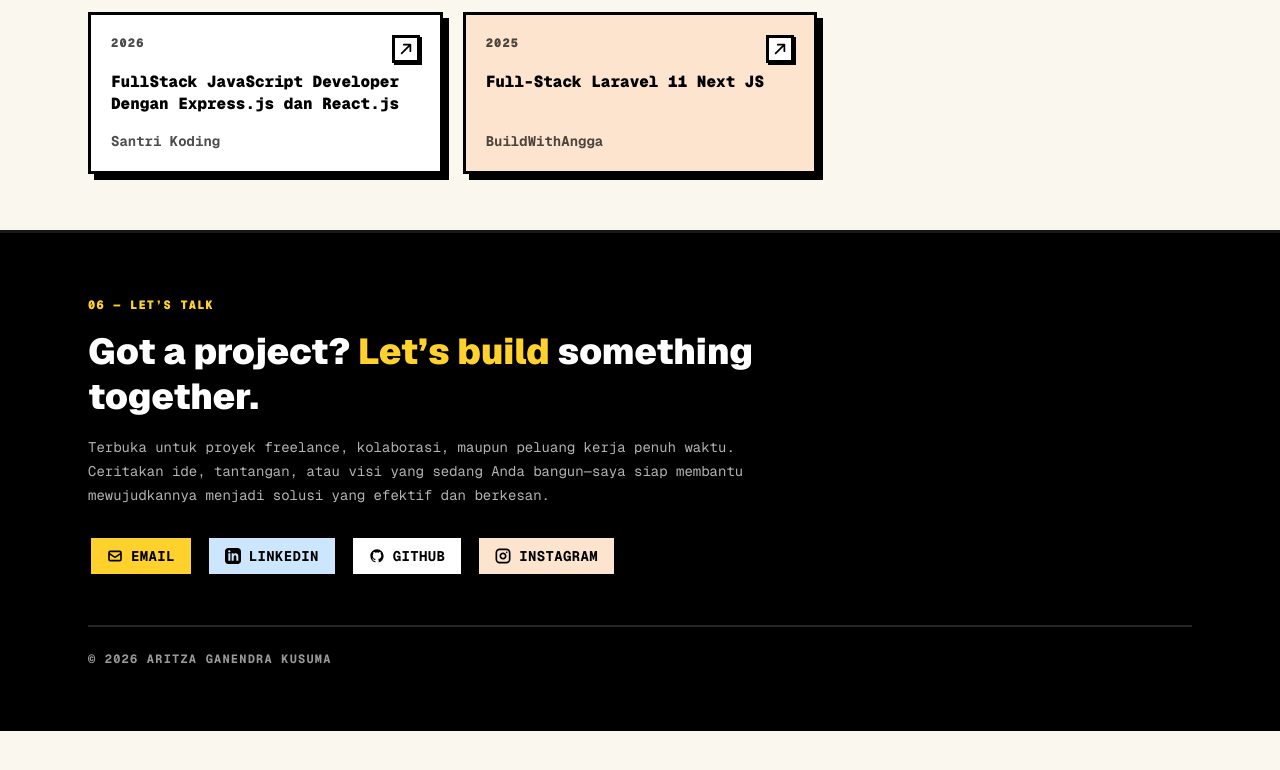
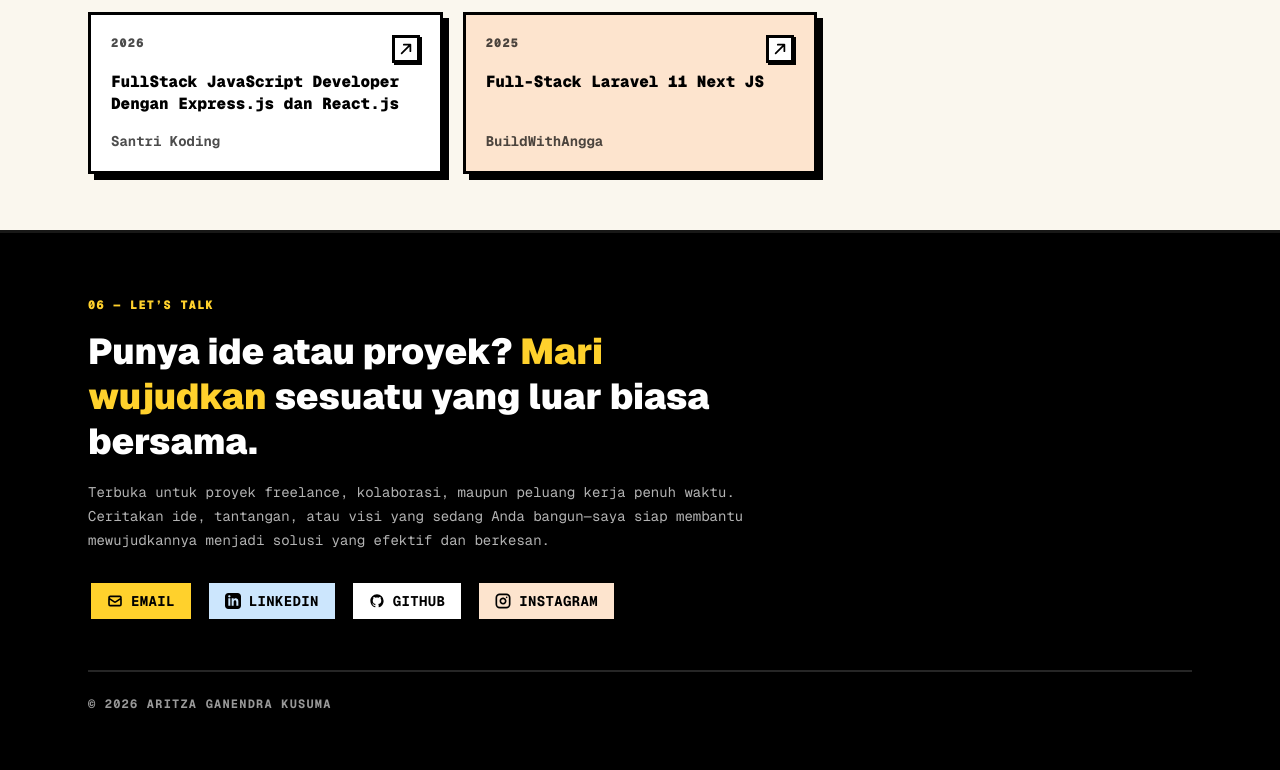
Before and after one commit to ValKyRiE2117/portfoliov3, a Next.js app: page / in a window 1280 px wide. Shown: the part 3656-4426 px from the top of the page. Before the commit the page ends 4387 px from the top, so only its background shows below. Built offline with nearby package versions, Linux system fonts and the light colour scheme.

Commit message:
fix : naming

```diff
--- a/app/page.tsx
+++ b/app/page.tsx
@@ -139,7 +139,7 @@ export default function Home() {
                 </p>
 
                 <p className="mt-4 max-w-2xl text-base leading-7 text-black/80">
-                  {portfolio.person.headline} {portfolio.person.bio}
+                  {portfolio.person.bio}
                 </p>
 
                 <div className="mt-7 flex flex-wrap justify-center md:justify-start items-center gap-3">
@@ -333,7 +333,7 @@ export default function Home() {
               06 — Let’s talk
             </p>
             <h2 className="mt-4 max-w-2xl text-3xl font-black leading-tight sm:text-4xl">
-              Got a project? <span className="text-[var(--neo-sun)]">Let’s build</span> something together.
+              Punya ide atau proyek? <span className="text-[var(--neo-sun)]">Mari wujudkan</span> sesuatu yang luar biasa bersama.
             </h2>
             <p className="mt-4 max-w-2xl text-sm leading-6 text-white/70">
               {portfolio.cta.subtitle}
```
